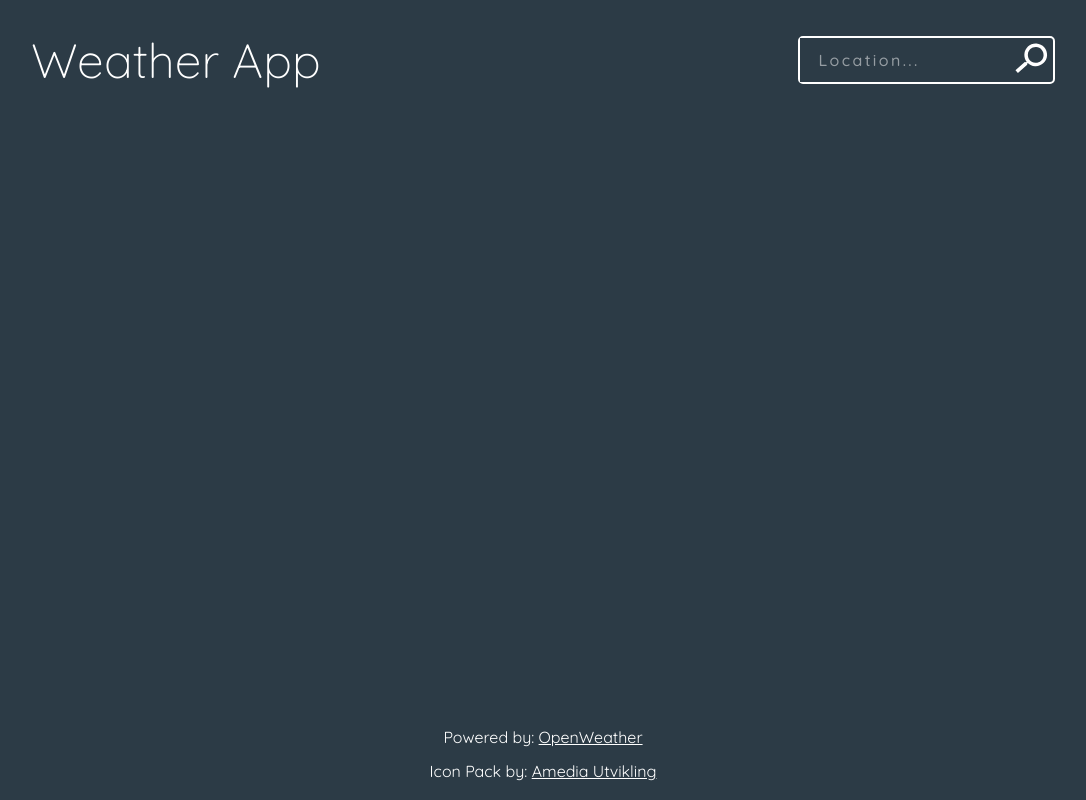
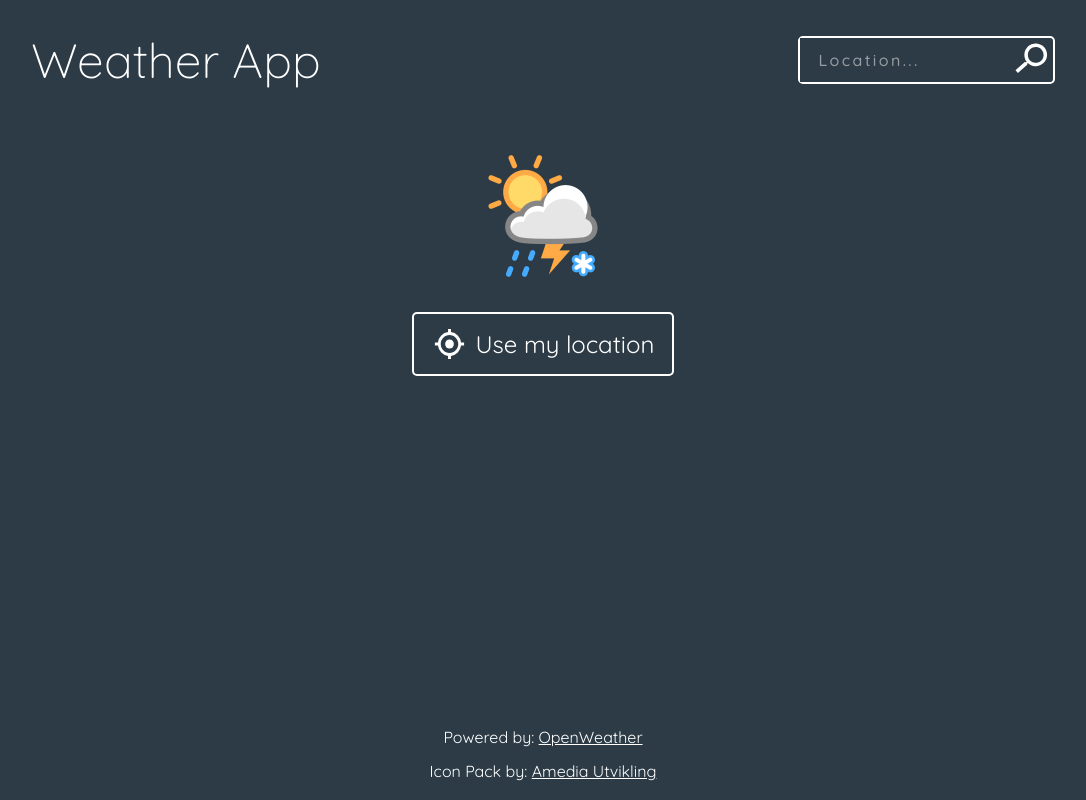
Before and after one commit to jordihm9/weather-app, a React (Create React App) app: page / in a window 1280 px wide. Shown: the whole page, without its empty margins (97-1183 px from the left). Built offline with nearby package versions, Linux system fonts and the light colour scheme; no server answers.

Commit message:
use geolocation api to get user location and fetch the weather using the coords

```diff
--- a/src/App.tsx
+++ b/src/App.tsx
@@ -1,16 +1,19 @@
-import { Fragment, useEffect, useState } from 'react';
+import React, { Fragment, useEffect, useState } from 'react';
 import { Formik, Form, Field, FormikHelpers, FormikValues } from 'formik';
 
+import { useGeolocation } from './hooks/useGeolocation';
+
+import { AlertMessage } from './components/AlertMessage';
 import { Body } from './components/Body';
-import { AlertMessage } from './components/AlertMessage';
-import { Header } from './components/Header';
+import { Button } from './components/Button';
 import { Footer } from './components/Footer';
 import { Forecast } from './components/Forecast';
+import { Header } from './components/Header';
 import { Spinner } from './components/Spinner';
 
-import { getCurrentWeather } from './services/getCurrentWeather';
+import { getCurrentWeather } from './services/openWeatherMap';
 
-import { OpenWeatherFailedResponse } from './services/interfaces';
+import { OpenWeatherFailedResponse } from './services/openWeatherMap';
 
 import './components/Input.css';
 
@@ -50,6 +53,7 @@ export const App: React.FC = () => {
   const [unit] = useState(Unit.Metric);
   const [error, setError] = useState<OpenWeatherFailedResponse | null>(null);
   const [currentForecast, setCurrentForecast] = useState<ForecastType | null>(null);
+  const {geolocation, getGeolocation} = useGeolocation();
 
   useEffect(() => {
     const lastSearchPhrase = localStorage.getItem(searchPhraseStorageKey);
@@ -63,8 +67,16 @@ export const App: React.FC = () => {
     setTimeout(() => setLoading(false), 300); // force always show the spinner for at least 300ms
   }, [currentForecast]);
 
-  const fetchWeather = async (searchPhrase: string): Promise<void> => {
-    const result = await getCurrentWeather(searchPhrase, unit);
+  useEffect(() => {
+    if (geolocation) {
+      if (geolocation instanceof GeolocationPosition) {
+        fetchWeather(geolocation.coords);
+      }
+    }
+  }, [geolocation]); //eslint-disable-line
+
+  const fetchWeather = async (location: string | GeolocationCoordinates): Promise<void> => {
+    const result = await getCurrentWeather(location, unit)
 
     if (result.cod !== 200) {
       setError(result);
@@ -112,8 +124,18 @@ export const App: React.FC = () => {
             <Spinner />
           : currentForecast ?
             <Forecast forecast={currentForecast} units={unit} />
-          : error?.message === 'city not found' &&
+          : error?.message === 'city not found' ?
             <AlertMessage msg="Location not found!" />
+          : geolocation instanceof GeolocationPositionError ?
+            <AlertMessage msg="Geolocation failed!" />
+          :
+            <div>
+              <img src="logo192.png" alt="App Logo" />
+              <Button onClick={getGeolocation}>
+                <img src="images/location.svg" alt="GPS location icon" />
+                <span>Use my location</span>
+              </Button>
+            </div>
         }
       </Body>
       <Footer />
--- /dev/null
+++ b/src/components/Button.css
@@ -0,0 +1,28 @@
+.btn {
+	display: grid;
+	grid-template-columns: 1fr 5fr;
+	grid-gap: 0.5rem;
+	place-items: center;
+	padding: 0.5em 0.75em;
+	outline: none;
+	border: 2px solid #fff;
+	border-radius: 5px;
+	font-size: 1.5rem;
+	color: #fff;
+	background: transparent;
+	transition: box-shadow 200ms ease-in-out;
+	cursor: pointer;
+}
+
+.btn img {
+	width: 100%;
+}
+
+.btn:hover {
+	box-shadow:
+		1px 1px 0 0 #fff,
+		1px -1px 0 0 #fff,
+		-1px -1px 0 0 #fff,
+		-1px 1px 0 0 #fff
+	;
+}
--- /dev/null
+++ b/src/components/Button.tsx
@@ -0,0 +1,15 @@
+import React from 'react';
+import './Button.css';
+
+interface Props {
+	children: React.ReactNode,
+	onClick: (e: React.MouseEvent<HTMLButtonElement>) => void
+}
+
+export const Button: React.FC<Props> = ({children, ...props}) => {
+	return (
+		<button className="btn" {...props}>
+			{children}
+		</button>
+	);
+}
--- /dev/null
+++ b/src/hooks/useGeolocation.ts
@@ -0,0 +1,20 @@
+import { useState } from 'react';
+
+export const useGeolocation = () => {
+	const [geolocation, setGeolocation] = useState<
+		GeolocationPosition |
+		GeolocationPositionError |
+		null
+	>(null);
+
+	const getGeolocation = (): void => {
+		navigator.geolocation.getCurrentPosition((pos) => {
+			setGeolocation(pos);
+		}, (error) => {
+			setGeolocation(error);
+			console.warn(error);
+		});
+	}
+
+	return {geolocation, getGeolocation};
+}
--- a/src/services/getCurrentWeather.ts
+++ /dev/null
@@ -1,15 +0,0 @@
-import { ForecastType as Forecast, Unit } from './../App';
-import { OpenWeatherFailedResponse } from './interfaces';
-
-const apiWeatherURL = 'https://api.openweathermap.org/data/2.5/weather';
-const apiKey = process.env.REACT_APP_OPENWEATHER_API_KEY;
-
-export const getCurrentWeather = async (
-  cityName: string,
-  units: Unit = Unit.Standard
-): Promise<Forecast & OpenWeatherFailedResponse> => {
-  const response = await fetch(`${apiWeatherURL}?q=${cityName}&units=${units}&appid=${apiKey}`);
-  const data = await response.json();
-
-  return data;
-};
--- a/src/services/interfaces.ts
+++ /dev/null
@@ -1,4 +0,0 @@
-export interface OpenWeatherFailedResponse {
-  cod: number,
-  message: string
-}
--- /dev/null
+++ b/src/services/openWeatherMap.ts
@@ -0,0 +1,26 @@
+import { ForecastType as Forecast, Unit } from '../App';
+
+export interface OpenWeatherFailedResponse {
+  cod: number,
+  message: string
+}
+
+const apiKey = process.env.REACT_APP_OPENWEATHER_API_KEY;
+
+export const getCurrentWeather = async (
+  location: string | GeolocationCoordinates,
+  units: Unit = Unit.Standard
+  ): Promise<Forecast & OpenWeatherFailedResponse> => {
+  const apiWeatherURL = 'https://api.openweathermap.org/data/2.5/weather';
+  let locationQuery: string;
+
+  if (location instanceof GeolocationCoordinates) {
+    locationQuery = `?lat=${location.latitude}&lon=${location.longitude}`;
+  } else {
+    locationQuery = `?q=${location}`;
+  }
+
+  const response = await fetch(`${apiWeatherURL}${locationQuery}&units=${units}&appid=${apiKey}`);
+
+  return await response.json();
+};
```
Also changed, not shown: src/services/getDailyForecast.ts (deleted, +0 -13 lines), public/images/location.svg (added).
